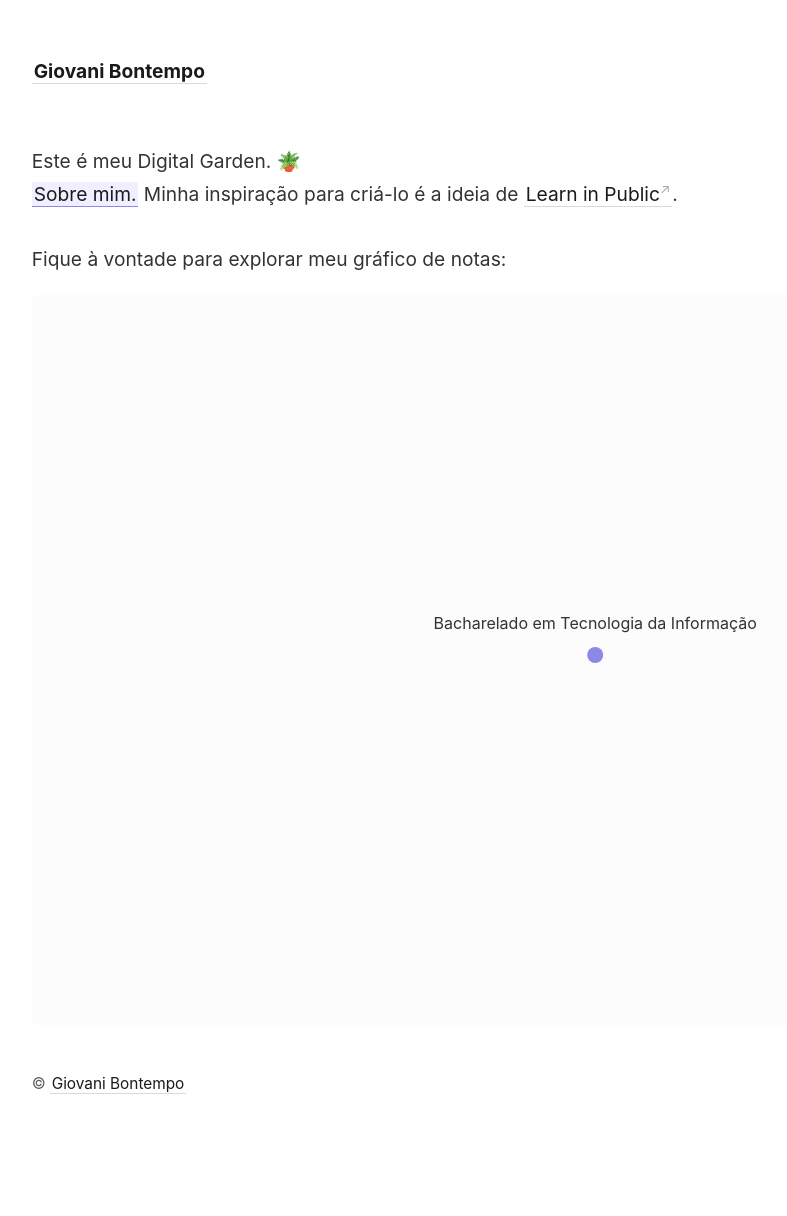
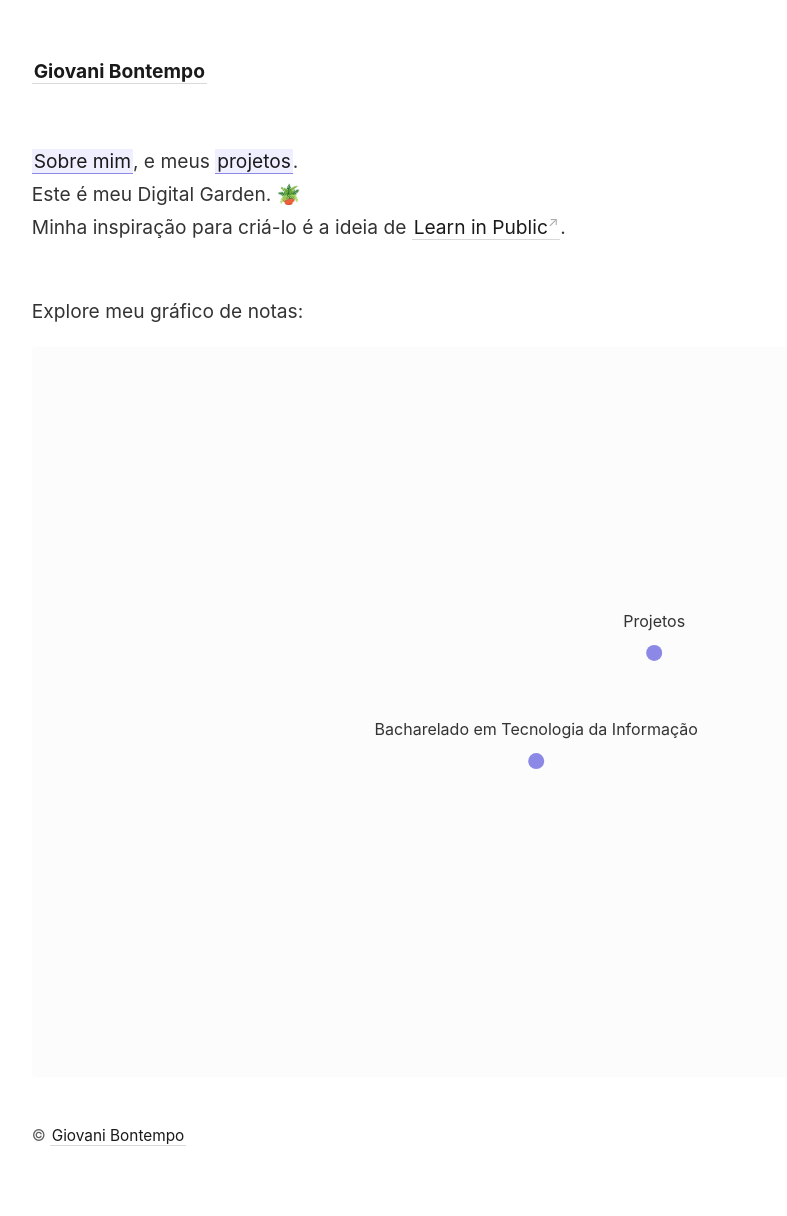
Before and after one commit to gio-bon/MyDigitalGarden, a Jekyll site: the page built from _pages/index.md, in a window 1280 px wide. Shown: the whole page, without its empty margins (45-832 px from the left). Built offline with Jekyll 4.4.1, drawn with Linux system fonts in a browser that asks for light colours; before the commit the page ends 1164 px from its top, so only the background shows below that.

Commit message:
pg projetos com gist dentro

```diff
--- a/_pages/index.md
+++ b/_pages/index.md
@@ -5,10 +5,11 @@ id: home
 permalink: /
 ---
 
+<a class="internal-link" href="/about">Sobre mim</a>, e meus [[Projetos|projetos]]. <br>
 Este é meu Digital Garden. 🪴 <br>
-<a class="internal-link" href="/about">Sobre mim.</a>
 Minha inspiração para criá-lo é a ideia de [Learn in Public](https://segredo.dev/aprenda-em-publico/). <br><br>
-Fique à vontade para explorar meu gráfico de notas: <br>
+
+Explore meu gráfico de notas: <br>
 
 {% include notes_graph.html %}
 
```
Also changed, not shown: _notes/projetos.md (added, +5 -0 lines), _pages/about.md (+0 -2 lines).
